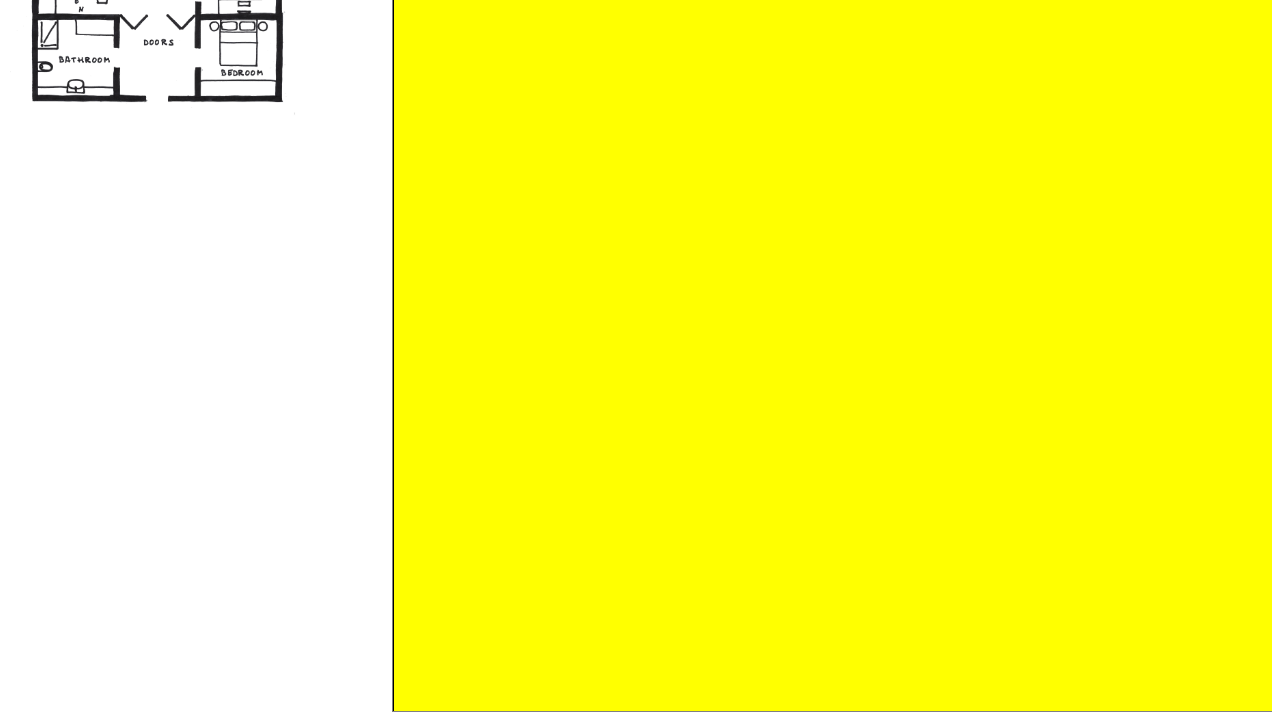
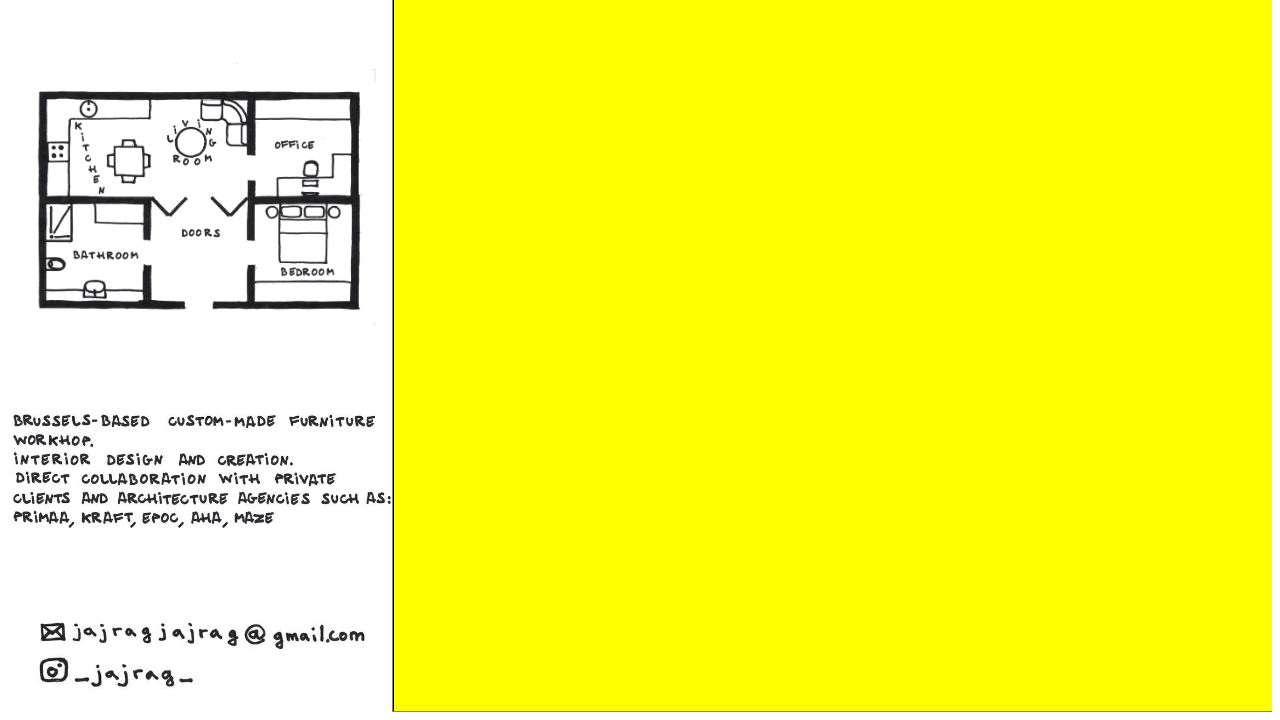
Before and after one commit to vanmarkic/jajrag, a Gatsby site: page / in a window 1280 px wide. Shown: the part 98-818 px from the top of the page. Built offline with nearby package versions, Linux system fonts and the light colour scheme; Gatsby itself is replaced by a stand-in of ours.

Commit message:
add left menu images

```diff
--- a/src/pages/index.js
+++ b/src/pages/index.js
@@ -1,5 +1,7 @@
 import * as React from "react";
 import styled from "styled-components";
+
+import { StaticImage } from "gatsby-plugin-image";
 
 import { graphql } from "gatsby";
 import Img from "gatsby-image";
@@ -27,6 +29,10 @@ const StyledMenu = styled.nav`
   height: 100vh;
   position: fixed;
   flex-basis: 30%;
+  display: flex;
+  justify-content: space-between;
+  align-items: center;
+  flex-direction: column;
 `;
 const StyledCategory = styled.div`
   width: 70%;
@@ -52,7 +58,7 @@ const StyledProject = styled.div`
   position: relative;
 `;
 
-const links = [
+const projects = [
   {
     text: "Tutorial",
     url: "https://www.gatsbyjs.com/docs/tutorial/getting-started/",
@@ -102,10 +108,21 @@ const IndexPage = ({ data }) => {
   return (
     <StyledMain>
       <StyledMenu>
-        <Img fixed={data.file.childImageSharp.fixed} />
+        <StaticImage src="../images/logo.jpg" layout="constrained" width={350} />
+        <StaticImage src="../images/menu.jpg" alt="A dinosaur" layout="constrained" />
+        <StaticImage
+          src="../images/description.jpg"
+          alt="description"
+          layout="constrained"
+        />
+        <StaticImage
+          src="../images/carteDeVisite.jpg"
+          alt="description"
+          layout="constrained"
+        />
       </StyledMenu>
       <StyledCategory>
-        {links.map((link) => (
+        {projects.map((link) => (
           <StyledProject>tesdt</StyledProject>
         ))}
       </StyledCategory>
@@ -119,12 +136,13 @@ export const Head = () => <title>Home Page</title>;
 
 export const query = graphql`
   query {
-    file(relativePath: { eq: "menu.jpg" }) {
-      childImageSharp {
-        # Specify the image processing specifications right in the query.
-        # Makes it trivial to update as your page's design changes.
-        fixed(width: 300) {
-          ...GatsbyImageSharpFixed
+    allImageSharp {
+      edges {
+        node {
+          id
+          fixed(width: 350) {
+            ...GatsbyImageSharpFixed
+          }
         }
       }
     }
```
Also changed, not shown: src/images/icon.png (deleted).
